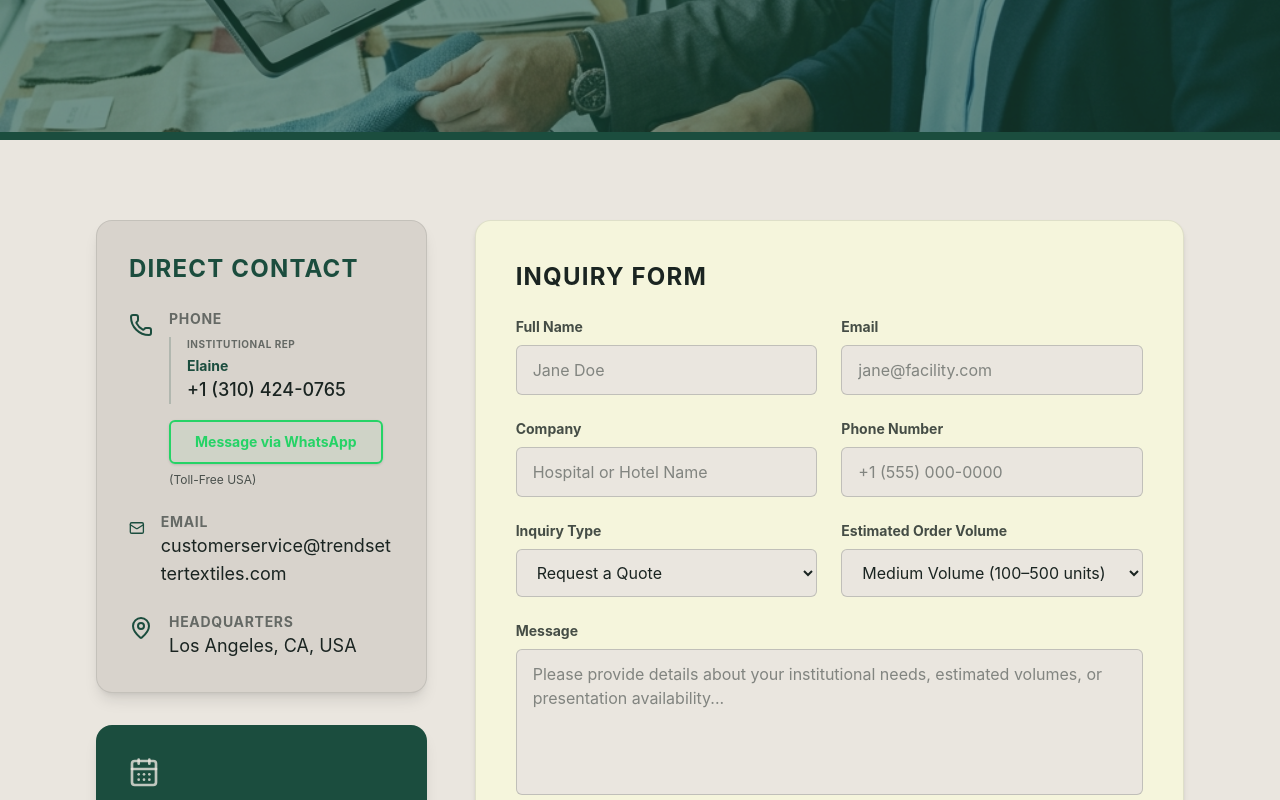
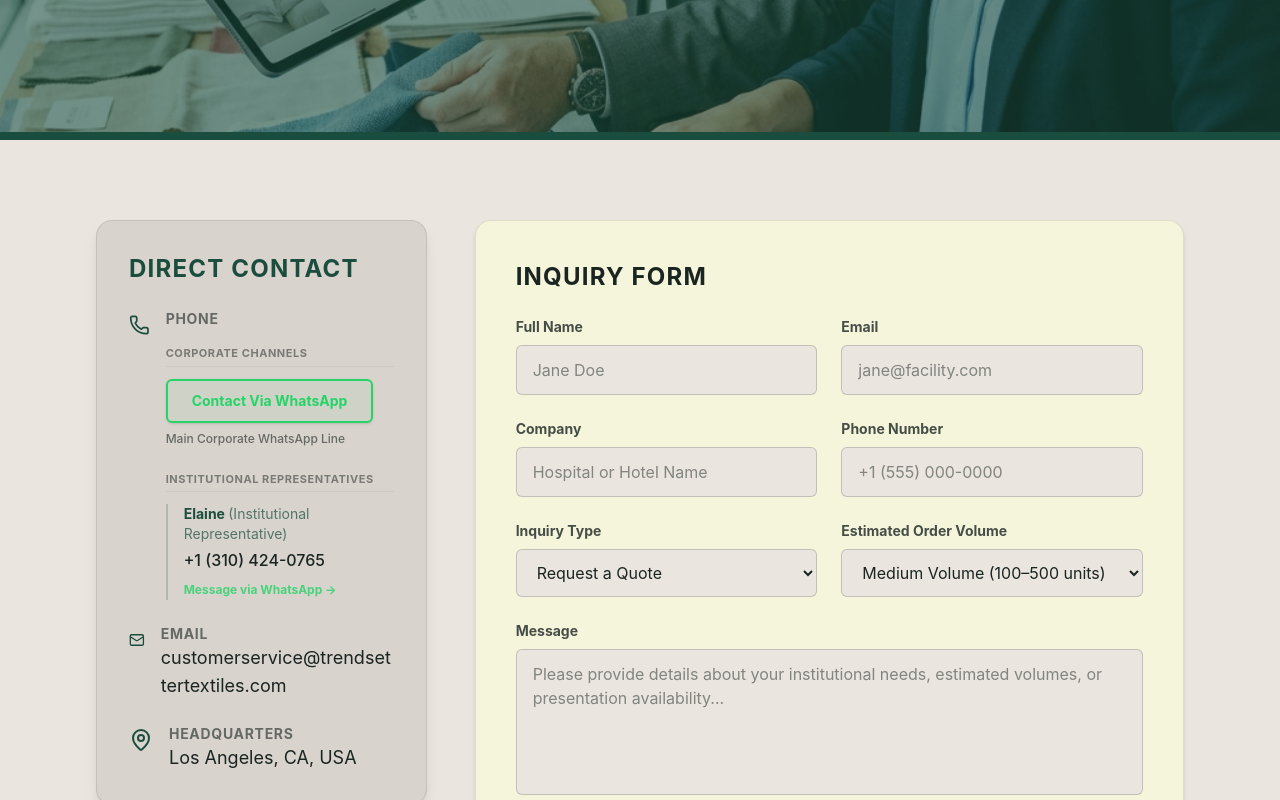
Before and after one commit to numBerNiko/Trendsetter-dev, a React (Vite) app: page /contact in a window 1280 px wide. Shown: the part 460-1260 px from the top of the page. Built offline with nearby package versions, Linux system fonts and the light colour scheme.

Commit message:
style: separate corporate channels from individual institutional reps on contact pages

```diff
--- a/src/pages/ContactPage.jsx
+++ b/src/pages/ContactPage.jsx
@@ -90,44 +90,47 @@ export default function ContactPage() {
               <div className="space-y-6">
                 <div className="flex items-start gap-4">
                   <Phone size={24} className="mt-1 text-[var(--theme-color)]" />
-                  <div>
-                    <p className="text-sm font-bold uppercase tracking-wider opacity-60 mb-2">Phone</p>
-                    {region.countryCode === 'ph' ? (
-                      <div className="flex flex-col gap-3 mt-1">
+                  <div className="w-full">
+                    <p className="text-sm font-bold uppercase tracking-wider opacity-60 mb-4">Phone</p>
+
+                    <div className="flex flex-col gap-6 w-full">
+                      {/* Corporate Channels */}
+                      <div>
+                        <p className="text-[11px] font-bold uppercase tracking-wider opacity-50 mb-3 border-b border-slate/10 pb-1">Corporate Channels</p>
                         <a
-                          href="https://api.whatsapp.com/send?phone=639524684603"
+                          href={region.countryCode === 'ph' ? "https://api.whatsapp.com/send?phone=639524684603" : `https://api.whatsapp.com/send?phone=${region.phone.replace(/[^0-9]/g, '')}`}
                           target="_blank"
                           rel="noopener noreferrer"
-                          className="inline-flex items-center justify-center gap-2 px-6 py-2.5 rounded-md border-2 border-[#25D366] bg-[#25D366]/5 text-[#25D366] hover:bg-[#25D366] hover:text-white transition-all duration-300 text-sm font-bold w-max shadow-sm"
+                          className="inline-flex items-center justify-center gap-2 px-6 py-2.5 rounded-md border-2 border-[#25D366] bg-[#25D366]/5 text-[#25D366] hover:bg-[#25D366] hover:text-white transition-all duration-300 text-sm font-bold w-max shadow-sm mb-2"
                         >
                           Contact Via WhatsApp
                         </a>
-                        <div className="border-l-2 border-[#3A606E]/20 pl-4 mt-2">
-                          <p className="text-[10px] font-bold uppercase tracking-wider opacity-60 mb-1">Institutional Rep</p>
-                          <p className="text-sm font-bold text-[#3A606E]">Osama</p>
-                          <a href="tel:+639178884059" className="text-sm font-medium transition-colors text-slate/80 hover:text-[#3A606E]">+63 917 888 4059</a>
+                        <p className="text-xs opacity-60 font-medium">Main Corporate WhatsApp Line</p>
+                      </div>
+
+                      {/* Institutional Representatives */}
+                      <div>
+                        <p className="text-[11px] font-bold uppercase tracking-wider opacity-50 mb-3 border-b border-slate/10 pb-1">Institutional Representatives</p>
+                        <div className="border-l-2 border-[var(--theme-color)]/20 pl-4">
+                          {region.countryCode === 'ph' ? (
+                            <>
+                              <p className="text-sm font-bold text-[var(--theme-color)] mb-1">Osama <span className="opacity-70 font-normal">(Institutional Representative)</span></p>
+                              <a href="tel:+639178884059" className="text-base font-medium transition-colors hover:text-[var(--theme-color)] block">+63 917 888 4059</a>
+                            </>
+                          ) : (
+                            <>
+                              <p className="text-sm font-bold text-[var(--theme-color)] mb-1">Elaine <span className="opacity-70 font-normal">(Institutional Representative)</span></p>
+                              <a href={`tel:${region.phone.replace(/[^0-9+]/g, '')}`} className="text-base font-medium transition-colors hover:text-[var(--theme-color)] block mb-1">
+                                {region.phone}
+                              </a>
+                              <a href={`https://api.whatsapp.com/send?phone=${region.phone.replace(/[^0-9]/g, '')}`} target="_blank" rel="noopener noreferrer" className="text-xs font-bold text-[#25D366] hover:underline inline-flex items-center gap-1 opacity-80 hover:opacity-100">
+                                Message via WhatsApp &rarr;
+                              </a>
+                            </>
+                          )}
                         </div>
                       </div>
-                    ) : (
-                      <div className="flex flex-col gap-3 mt-1">
-                        <div className="border-l-2 border-[var(--theme-color)]/20 pl-4 mb-1">
-                          <p className="text-[10px] font-bold uppercase tracking-wider opacity-60 mb-1">Institutional Rep</p>
-                          <p className="text-sm font-bold text-[var(--theme-color)]">Elaine</p>
-                          <a href={`tel:${region.phone.replace(/[^0-9+]/g, '')}`} className="text-lg font-medium transition-colors hover:text-[var(--theme-color)]">
-                            {region.phone}
-                          </a>
-                        </div>
-                        <a
-                          href={`https://api.whatsapp.com/send?phone=${region.phone.replace(/[^0-9]/g, '')}`}
-                          target="_blank"
-                          rel="noopener noreferrer"
-                          className="inline-flex items-center justify-center gap-2 px-6 py-2.5 rounded-md border-2 border-[#25D366] bg-[#25D366]/5 text-[#25D366] hover:bg-[#25D366] hover:text-white transition-all duration-300 text-sm font-bold w-max shadow-sm"
-                        >
-                          Message via WhatsApp
-                        </a>
-                      </div>
-                    )}
-                    <p className="text-xs opacity-75 mt-2">{region.phoneLabel}</p>
+                    </div>
                   </div>
                 </div>
 
```
